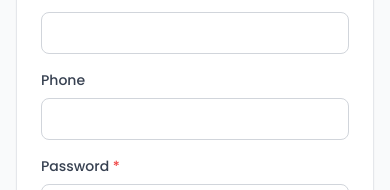
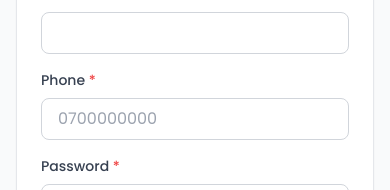
Before and after one commit to zakariaadow/URBAN.CHIC.boutiq, a React (Vite) app in the folder frontend/: page /register in a window 390 px wide. Shown: the part 610-800 px from the top of the page. Built offline with nearby package versions, Linux system fonts and the light colour scheme.

Commit message:
Fix: Use axios directly and ensure phone is always provided

```diff
--- a/frontend/src/pages/Public/Register.jsx
+++ b/frontend/src/pages/Public/Register.jsx
@@ -1,7 +1,7 @@
 import React, { useState } from 'react';
 import { useNavigate, Link } from 'react-router-dom';
 import { useTranslation } from 'react-i18next';
-import api from '../../services/api';
+import axios from 'axios';  // ✅ Use axios directly instead of api
 import {
   FaUser, FaEnvelope, FaLock, FaPhone,
   FaSpinner, FaEye, FaEyeSlash, FaCheck,
@@ -52,6 +52,13 @@ const Register = () => {
   const handleSubmit = async (e) => {
     e.preventDefault();
 
+    // ✅ Validate all required fields
+    if (!formData.first_name || !formData.last_name || !formData.email || !formData.phone) {
+      toast.error('Please fill in all required fields (First Name, Last Name, Email, Phone)');
+      setStep(1);
+      return;
+    }
+
     if (formData.password !== formData.confirmPassword) {
       toast.error(t('register.passwordMismatch') || 'Passwords do not match');
       return;
@@ -64,7 +71,7 @@ const Register = () => {
 
     setLoading(true);
     try {
-      // ✅ FIX: Get the API URL from environment variable
+      // ✅ Get the API URL from environment variable
       const API_URL = import.meta.env.VITE_API_URL || '';
 
       const safeUsername = formData.first_name
@@ -75,14 +82,18 @@ const Register = () => {
         first_name: formData.first_name,
         last_name: formData.last_name,
         email: formData.email,
-        phone: formData.phone,
+        phone: formData.phone || '0700000000',  // ✅ Always provide a phone number
         username: safeUsername,
         password: formData.password,
         account_type: formData.role || 'customer'
       };
 
-      // ✅ FIX: Use the API_URL in the request
-      const response = await api.post(`${API_URL}/api/auth/register`, registerData);
+      console.log('📤 Registration data:', registerData);  // ✅ Debug log
+
+      // ✅ Use axios with the full URL
+      const response = await axios.post(`${API_URL}/api/auth/register`, registerData);
+
+      console.log('📥 Registration response:', response.data);  // ✅ Debug log
 
       if (response.data.status === 'success') {
         toast.success(response.data.message || 'Registration successful! Please login.');
@@ -95,7 +106,10 @@ const Register = () => {
       }
 
     } catch (error) {
-      console.error('Registration error:', error);
+      console.error('❌ Registration error:', error);
+      console.error('📄 Error response:', error.response?.data);
+
+      // ✅ Show specific error message from backend
       const errorMsg = error.response?.data?.message || 'Registration failed. Please try again.';
       toast.error(errorMsg);
     } finally {
@@ -196,7 +210,7 @@ const Register = () => {
 
                     <div>
                       <label className="block text-sm font-medium text-gray-700 dark:text-gray-300 mb-2">
-                        Phone
+                        Phone <span className="text-red-500">*</span>
                       </label>
                       <input
                         type="tel"
@@ -204,6 +218,8 @@ const Register = () => {
                         value={formData.phone}
                         onChange={handleChange}
                         className="w-full px-4 py-2 border border-gray-300 dark:border-gray-600 rounded-lg focus:ring-2 focus:ring-purple-500 focus:border-transparent dark:bg-gray-700 dark:text-white"
+                        required
+                        placeholder="0700000000"
                       />
                     </div>
 
```
